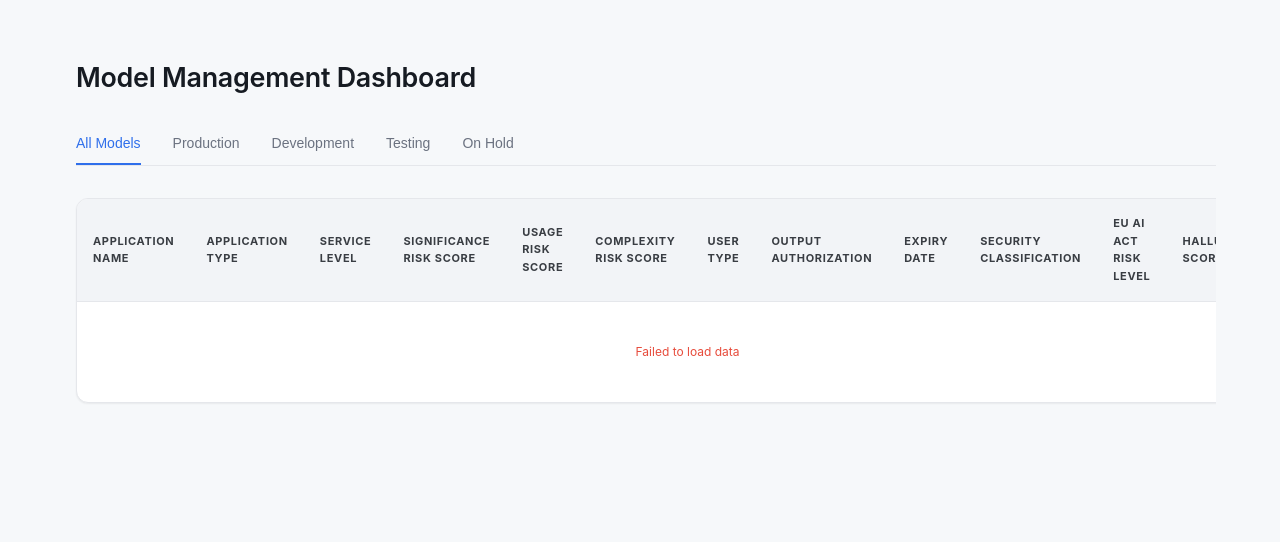
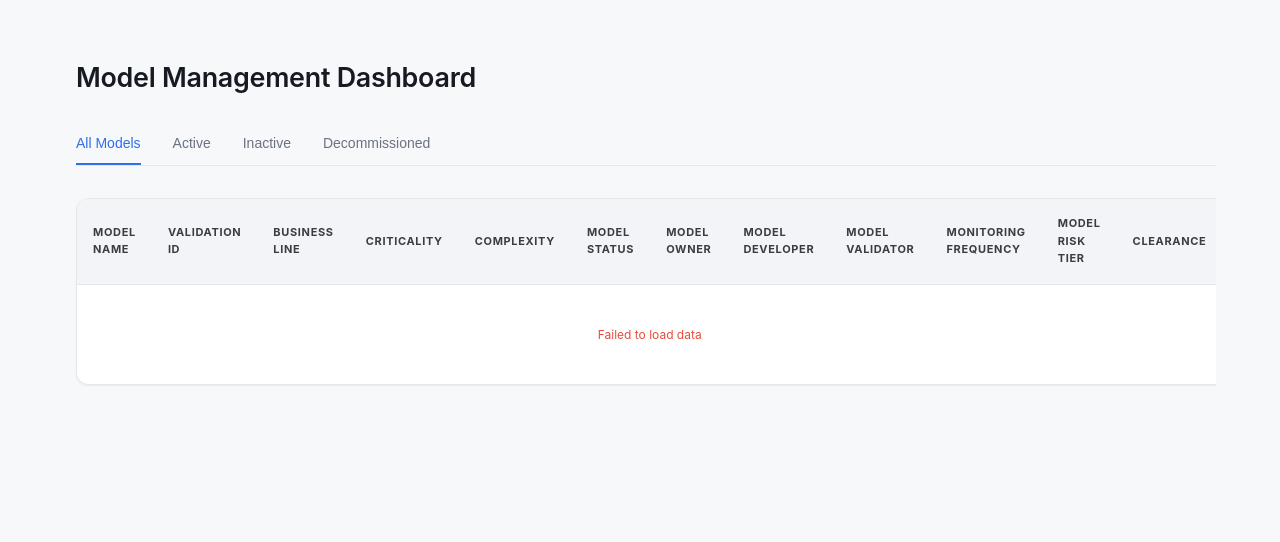
Before and after one commit to dominodatalab/fdl-gov-dash, a Flask app: page / in a window 1280 px wide. Shown: the top 542 px of the page. Run offline with Flask 3, Linux system fonts and the light colour scheme.

Commit message:
Refactor Q/A display styles and update model filtering logic in main.js and index.html

```diff
--- a/static/js/main.js
+++ b/static/js/main.js
@@ -8,6 +8,10 @@ console.log('using proxy base', DOMINO_API_BASE);
 console.log('proxying to', ORIGINAL_API_BASE);
 const API_KEY = window.DOMINO?.API_KEY || null;
 
+// HARDCODED POLICY ID - Change this to filter by specific policy
+const HARDCODED_POLICY_ID = '10177420-1d88-41f6-a029-60d47f3cd397';
+const HARDCODED_Bundle_ID = '22b345af-651d-4258-ba49-2926829d8908';
+
 // Global state - single source of truth
 let appState = {
     bundles: null,
@@ -15,7 +19,8 @@ let appState = {
     evidence: {},
     models: {},
     tableData: [],
-    securityScans: {} // Store security scan results by experiment ID
+    securityScans: {}, // Store security scan results by experiment ID
+    qaData: {} // Store Q/A dictionaries by bundle ID
 };
 
 // Helper function to make proxy API calls
@@ -189,63 +194,61 @@ async function fetchAllData() {
         if (!bundlesResponse.ok) throw new Error(`Bundles API: ${bundlesResponse.status}`);
         const bundlesData = await bundlesResponse.json();
 
-        // Filter bundles with policies
+        // Filter bundles by HARDCODED_POLICY_ID
         const filteredBundles = bundlesData.data?.filter(bundle =>
             bundle.state !== 'Archived' &&
-            bundle.policies?.some(policy => policy.policyName?.toLowerCase().includes(''))
+            bundle.policies?.some(policy => policy.policyId === HARDCODED_POLICY_ID)
         ) || [];
+
+        console.log(`Filtering by policyId: ${HARDCODED_POLICY_ID}`);
+        console.log(`Found ${filteredBundles.length} bundles matching policy ${HARDCODED_POLICY_ID}`);
 
         appState.bundles = filteredBundles;
 
-        // 2. Collect all policy IDs
-        const policyIds = new Set();
-        filteredBundles.forEach(bundle => {
-            bundle.policies?.forEach(policy => {
-                if (policy.policyId) policyIds.add(policy.policyId);
-            });
-        });
+        // 2. Use compute-policy endpoint to fetch policy, drafts, and results in one call
+        const evidencePromises = filteredBundles.map(async bundle => {
+            try {
+                // Call compute-policy endpoint with bundleId and policyId
+                const computeResponse = await proxyFetch('api/governance/v1/rpc/compute-policy', {
+                    method: 'POST',
+                    headers: {
+                        'Content-Type': 'application/json'
+                    },
+                    body: JSON.stringify({
+                        bundleId: bundle.id,
+                        policyId: HARDCODED_POLICY_ID
+                    })
+                });
 
-        // 3. Fetch all policies in parallel via proxy
-        const policyPromises = Array.from(policyIds).map(async policyId => {
-            try {
-                const response = await proxyFetch(`api/governance/v1/policies/${policyId}`);
-                if (response.ok) {
-                    appState.policies[policyId] = await response.json();
+                if (!computeResponse.ok) {
+                    throw new Error(`compute-policy failed: ${computeResponse.status}`);
                 }
+
+                const data = await computeResponse.json();
+
+                // Store the policy (includes full evidence definitions)
+                if (data.policy) {
+                    appState.policies[data.policy.id] = data.policy;
+                }
+
+                // Only use results (published evidence), ignore drafts
+                const results = (data.results || []).map(result => ({
+                    ...result,
+                    source: 'result'
+                }));
+                appState.evidence[bundle.id] = results;
+
+                console.log(`Bundle ${bundle.id} (${bundle.name}):`, {
+                    resultsCount: results.length
+                });
+
             } catch (err) {
-                console.error(`Policy ${policyId} failed:`, err);
+                console.error(`compute-policy for bundle ${bundle.id} failed:`, err);
             }
         });
 
-        // 4. Fetch BOTH drafts and results in parallel
-        const evidencePromises = filteredBundles.map(async bundle => {
-            try {
-                // Fetch drafts - use bundleID (capital I, capital D)
-                const draftsResponse = await proxyFetch(`api/governance/v1/drafts/latest?bundleID=${bundle.id}`);
-                const drafts = draftsResponse.ok ? await draftsResponse.json() : null;
-
-                // Fetch results - use bundleID (capital I, capital D)
-                const resultsResponse = await proxyFetch(`api/governance/v1/results/latest?bundleID=${bundle.id}`);
-                const results = resultsResponse.ok ? await resultsResponse.json() : null;
-
-                // Merge drafts and results
-                // Results take precedence (they're published), drafts are fallback
-                const merged = mergeEvidenceData(drafts, results);
-                appState.evidence[bundle.id] = merged;
-
-                console.log(`Bundle ${bundle.id}:`, {
-                    draftsCount: drafts?.length || 0,
-                    resultsCount: results?.length || 0,
-                    mergedCount: merged?.length || 0
-                });
-
-            } catch (err) {
-                console.error(`Evidence ${bundle.id} failed:`, err);
-            }
-        });
-
-        // Wait for all API calls
-        await Promise.all([...policyPromises, ...evidencePromises]);
+        // Wait for all compute-policy calls
+        await Promise.all(evidencePromises);
 
         console.log('All data fetched:', appState);
         return true;
@@ -256,55 +259,80 @@ async function fetchAllData() {
     }
 }
 
-// Helper function to merge drafts and results
-function mergeEvidenceData(drafts, results) {
-    // Create a map for quick lookup
-    const evidenceMap = new Map();
+// Helper function to extract Q/A dictionary from bundle evidence
+function extractQADictionary(bundleId, bundleEvidence, bundlePolicies) {
+    const qaDict = {};
 
-    // Add drafts first
-    if (Array.isArray(drafts)) {
-        drafts.forEach(draft => {
-            // Use evidenceId as the key
-            evidenceMap.set(draft.evidenceId, {
-                ...draft,
-                source: 'draft'
-            });
-        });
+    if (!Array.isArray(bundleEvidence)) {
+        return qaDict;
     }
 
-    // Override/add results (results are published, so they take precedence)
-    if (Array.isArray(results)) {
-        results.forEach(result => {
-            // Results use 'artifactId' instead of 'evidenceId' sometimes
-            const key = result.evidenceId || result.artifactId;
+    // For each evidence item, extract the question and answer
+    bundleEvidence.forEach(evidence => {
+        // Get the external ID which is often the question identifier
+        const externalId = getEvidenceExternalId(evidence, bundlePolicies);
 
-            // If we already have a draft for this evidence, check timestamps
-            const existing = evidenceMap.get(key);
-            if (existing) {
-                // Results are newer/published, so they win
-                evidenceMap.set(key, {
-                    ...result,
-                    source: 'result',
-                    // Keep draft data if result is missing some fields
-                    artifactContent: result.artifactContent || existing.artifactContent
-                });
+        // Get the question from policy definitions
+        let question = externalId || evidence.evidenceId || 'Unknown';
+
+        // Try to find the actual question text from the policy
+        for (const policy of bundlePolicies || []) {
+            const fullPolicy = appState.policies[policy.policyId];
+            if (!fullPolicy?.stages) continue;
+
+            for (const stage of fullPolicy.stages) {
+                const evidenceDef = stage.evidenceSet?.find(def => def.id === evidence.evidenceId);
+                if (evidenceDef) {
+                    question = evidenceDef.name || evidenceDef.externalId || question;
+                    break;
+                }
+            }
+        }
+
+        // Extract the answer from artifactContent
+        let answer = evidence.artifactContent;
+
+        // Format the answer based on type
+        if (answer === null || answer === undefined) {
+            answer = 'N/A';
+        } else if (typeof answer === 'object') {
+            // Handle complex objects
+            if (answer.label) {
+                answer = answer.label;
+            } else if (Array.isArray(answer)) {
+                answer = answer.join(', ');
             } else {
-                // New result not in drafts
-                evidenceMap.set(key, {
-                    ...result,
-                    source: 'result'
-                });
+                answer = JSON.stringify(answer);
             }
-        });
-    }
+        } else {
+            answer = String(answer);
+        }
 
-    // Convert back to array
-    return Array.from(evidenceMap.values());
+        // Convert newlines to <br> tags with bullet points for multi-line content
+        if (answer.includes('\n')) {
+            answer = answer.split('\n')
+                .map(line => line.trim())
+                .filter(line => line.length > 0)
+                .map(line => `• ${line}`)
+                .join('<br>');
+        }
+
+        qaDict[question] = {
+            question: question,
+            answer: answer,
+            evidenceId: evidence.evidenceId,
+            externalId: externalId,
+            source: evidence.source
+        };
+    });
+
+    return qaDict;
 }
 
 // Update the processData function to handle the merged evidence
 async function processData() {
     appState.tableData = [];
+    appState.qaData = {};
     console.log('Processing bundles...');
 
     for (const bundle of appState.bundles) {
@@ -322,10 +350,12 @@ async function processData() {
             });
         }
 
-        // Log to see what data source we're using
-        console.log(`Bundle ${bundle.name} evidence sources:`,
-            bundleEvidence.map(e => e.source).filter((v, i, a) => a.indexOf(v) === i)
-        );
+        // Extract Q/A dictionary for this bundle
+        const qaDict = extractQADictionary(bundle.id, bundleEvidence, bundle.policies);
+        appState.qaData[bundle.id] = qaDict;
+
+        // Log evidence count
+        console.log(`Bundle ${bundle.name}: ${bundleEvidence.length} evidence items (results only)`);
         // Collect model info from attachments
         for (const attachment of bundle.attachments || []) {
             if (attachment.type === 'ModelVersion' && attachment.identifier) {
@@ -335,25 +365,36 @@ async function processData() {
                 });
             }
         }
-        const modelHallucinationKey = Object.keys(bundleEvidenceMap).find(k => k.includes("Model-Upload-and-Hallucination"));
-        const modelHallucination = extractModelHallucination(bundleEvidenceMap[modelHallucinationKey]?.artifactContent);
+        // Extract metadata from evidence using correct external IDs from your policy
+        const metadata = {
+            // Core model information
+            modelId: bundleEvidenceMap['model-id']?.artifactContent || null,
+            modelName: bundleEvidenceMap['model-name']?.artifactContent || null,
+            modelDescription: bundleEvidenceMap['model-description']?.artifactContent || null,
+            modelPurpose: bundleEvidenceMap['model-purpose']?.artifactContent || null,
+            modelStatus: bundleEvidenceMap['model-status']?.artifactContent || null,
 
-        // Extract metadata from evidence (same as before)
-        const metadata = {
-            applicationId: bundleEvidenceMap['system-id']?.artifactContent || null,
-            systemName: bundleEvidenceMap['system-name']?.artifactContent || null,
-            modelName: bundleEvidenceMap['system-name']?.artifactContent || null,
-            applicationType: bundleEvidenceMap['application-type']?.artifactContent || null,
-            serviceLevel: bundleEvidenceMap['service-level']?.artifactContent || null,
-            significanceRisk: bundleEvidenceMap['significance']?.artifactContent?.label || null,
-            usageRisk: bundleEvidenceMap['usage']?.artifactContent?.label || null,
-            complexityRisk: bundleEvidenceMap['complexity']?.artifactContent?.label || null,
-            userType: bundleEvidenceMap['user-type']?.artifactContent || null,
-            outputAuthorization: bundleEvidenceMap['output-authorization']?.artifactContent || null,
-            expiryDate: bundleEvidenceMap['expiry-date']?.artifactContent || null,
-            securityClassification: bundleEvidenceMap['Security-Classification-wa39']?.artifactContent || null,
-            euAIActRisk: bundleEvidenceMap['eu-ai-act-risk-level']?.artifactContent || null,
-            modelHealth: modelHallucination || null,
+            // Business context
+            businessLine: bundleEvidenceMap['business-line']?.artifactContent || null,
+            businessUser: bundleEvidenceMap['business-user']?.artifactContent || null,
+
+            // People
+            modelOwner: bundleEvidenceMap['model-owner']?.artifactContent || null,
+            modelDeveloper: bundleEvidenceMap['model-developer']?.artifactContent || null,
+            modelValidator: bundleEvidenceMap['model-validator']?.artifactContent || null,
+
+            // Risk assessment
+            criticality: bundleEvidenceMap['criticality']?.artifactContent || null,
+            complexity: bundleEvidenceMap['complexity']?.artifactContent || null,
+            modelRiskTier: bundleEvidenceMap['model-risk-tier']?.artifactContent || null,
+            clearance: bundleEvidenceMap['clearance']?.artifactContent || null,
+
+            // Monitoring
+            monitoringFrequency: bundleEvidenceMap['monitoring-frequency']?.artifactContent || null,
+
+            // Validation artifacts
+            validationId: bundleEvidenceMap['validation-id']?.artifactContent || null,
+            eventType: bundleEvidenceMap['event-type']?.artifactContent || null,
         };
 
         // Collect QA and approval data
@@ -393,6 +434,9 @@ async function processData() {
             stages: bundle.stages || []
         };
 
+        // Add Q/A data to row
+        bundleRowData.qaDict = qaDict;
+
         if (
           bundleRowData.modelName &&
           typeof bundleRowData.modelName === 'string' &&
@@ -403,6 +447,46 @@ async function processData() {
         }
         console.log('Bundle Row Data:', bundleRowData);
     }
+
+    // Sort tableData by modelId (M001, M002, etc.)
+    appState.tableData.sort((a, b) => {
+        const idA = a.modelId || '';
+        const idB = b.modelId || '';
+
+        // Extract numeric part from model IDs (e.g., "M001" -> 1)
+        const numA = parseInt(idA.replace(/\D/g, '')) || 0;
+        const numB = parseInt(idB.replace(/\D/g, '')) || 0;
+
+        // Sort by numeric part
+        if (numA !== numB) {
+            return numA - numB;
+        }
+
+        // Fallback to string comparison if numeric parts are equal
+        return idA.localeCompare(idB);
+    });
+
+    console.log('Table data sorted by modelId');
+
+    // IMPORTANT: Console log the Q/A dictionaries for inspection
+    console.log('=== Q/A DICTIONARIES FOR ALL BUNDLES ===');
+    console.log('Total bundles with Q/A data:', Object.keys(appState.qaData).length);
+
+    for (const [bundleId, qaDict] of Object.entries(appState.qaData)) {
+        const bundle = appState.bundles.find(b => b.id === bundleId);
+        console.log(`\n--- Bundle: ${bundle?.name || bundleId} ---`);
+        console.log('Q/A Dictionary:', qaDict);
+
+        // Also log in a more readable format
+        console.log('Questions and Answers:');
+        for (const [key, value] of Object.entries(qaDict)) {
+            console.log(`  Q: ${value.question}`);
+            console.log(`  A: ${value.answer}`);
+            console.log(`  External ID: ${value.externalId}`);
+            console.log('  ---');
+        }
+    }
+    console.log('=== END Q/A DICTIONARIES ===\n');
 
     console.log('All bundles processed:', {
         totalBundles: appState.tableData.length,
@@ -485,27 +569,39 @@ function renderTable() {
         return;
     }
 
-    tbody.innerHTML = appState.tableData.map((model, index) => `
+    tbody.innerHTML = appState.tableData.map((model, index) => {
+        // Helper to convert newlines to <br> tags with bullet points for multi-line content
+        const nl2br = (str) => {
+            if (!str) return 'N/A';
+            const strVal = String(str);
+            // If there are newlines, add bullet points
+            if (strVal.includes('\n')) {
+                return strVal.split('\n')
+                    .map(line => line.trim())
+                    .filter(line => line.length > 0)
+                    .map(line => `• ${line}`)
+                    .join('<br>');
+            }
+            return strVal;
+        };
+
+        return `
         <tr>
             <td>
-                <div class="model-name">${model.modelName}</div>
-                <div class="model-type">ID: ${model.applicationId}</div>
+                <div class="model-name">${model.modelName || 'N/A'}</div>
+                <div class="model-type">${model.modelId || 'N/A'}</div>
             </td>
-            <td><span class="user-name">${model.applicationType}</span></td>
-            <td><span class="status-badge status-${model.serviceLevel?.toLowerCase().replace(/\s+/g, '-')}">${model.serviceLevel}</span></td>
-            <td><span class="risk-level" data-risk="${model.significanceRisk}">${model.significanceRisk}</span></td>
-            <td><span class="risk-level" data-risk="${model.usageRisk}">${model.usageRisk}</span></td>
-            <td><span class="risk-level" data-risk="${model.complexityRisk}">${model.complexityRisk}</span></td>
-            <td><span class="user-name">${model.userType}</span></td>
-            <td>
-              ${Array.isArray(model.outputAuthorization)
-                  ? model.outputAuthorization.map(item => `<span class="pill">${item}</span>`).join('')
-                  : `<span class="user-name">${model.outputAuthorization}</span>`}
-            </td>
-            <td><span class="user-name">${model.expiryDate}</span></td>
-            <td><span class="user-name">${model.securityClassification}</span></td>
-            <td><span class="user-name">${model.euAIActRisk}</span></td>
-            <td><span class="user-name">${model.modelHealth ?? '-'}</span></td>
+            <td><span class="user-name">${model.validationId || 'N/A'}</span></td>
+            <td><span class="user-name">${nl2br(model.businessLine)}</span></td>
+            <td><span class="status-badge status-${model.criticality?.toLowerCase().replace(/\s+/g, '-')}">${model.criticality || 'N/A'}</span></td>
+            <td><span class="status-badge status-${model.complexity?.toLowerCase().replace(/\s+/g, '-')}">${model.complexity || 'N/A'}</span></td>
+            <td><span class="user-name">${model.modelStatus || 'N/A'}</span></td>
+            <td><span class="user-name">${nl2br(model.modelOwner)}</span></td>
+            <td><span class="user-name">${nl2br(model.modelDeveloper)}</span></td>
+            <td><span class="user-name">${nl2br(model.modelValidator)}</span></td>
+            <td><span class="user-name">${model.monitoringFrequency || 'N/A'}</span></td>
+            <td><span class="risk-level" data-risk="${model.modelRiskTier}">${model.modelRiskTier || 'N/A'}</span></td>
+            <td><span class="risk-level" data-risk="${model.clearance}">${model.clearance || 'N/A'}</span></td>
             <td>
                 <button class="action-btn" onclick="toggleDetails(this, ${index})">
                     <span>Details</span>
@@ -539,6 +635,26 @@ function renderTable() {
                             ` : ''}
                         </div>
                     </div>
+                    ${model.qaDict && Object.keys(model.qaDict).length > 0 ? `
+                        <div class="detail-section">
+                            <h3>Evidence Questions & Answers</h3>
+                            <div class="qa-container">
+                                ${Object.values(model.qaDict).map(qa => `
+                                    <div class="qa-item">
+                                        <div class="qa-question">
+                                            <strong>Q:</strong> ${qa.question}
+                                        </div>
+                                        <div class="qa-answer">
+                                            <strong>A:</strong> ${qa.answer}
+                                        </div>
+                                        <div class="qa-meta">
+                                            <small>Source: ${qa.source} ${qa.externalId ? `| ID: ${qa.externalId}` : ''}</small>
+                                        </div>
+                                    </div>
+                                `).join('')}
+                            </div>
+                        </div>
+                    ` : '<div class="detail-section"><p>No Q/A data available</p></div>'}
                         <div class="actions-row">
                             <button class="btn btn-primary" disabled>View Live Model Monitoring (disabled) </button>
                             <button class="btn btn-secondary" disabled>View Governing Bundles (disabled) </button>
@@ -547,7 +663,8 @@ function renderTable() {
                 </div>
             </td>
         </tr>
-    `).join('');
+        `;
+    }).join('');
 }
 
 function showLoading() {
@@ -601,7 +718,8 @@ function filterByStatus(status) {
         if (status === 'all') {
             row.style.display = '';
         } else {
-            const statusCell = row.querySelector('.status-badge');
+            // Model Status is in the 6th column (index 5)
+            const statusCell = row.querySelectorAll('td')[5];
             const matches = statusCell?.textContent.toLowerCase().includes(status.toLowerCase());
             row.style.display = matches ? '' : 'none';
         }
--- a/templates/index.html
+++ b/templates/index.html
@@ -21,10 +21,9 @@
             <!-- Navigation tabs -->
             <nav class="nav-tabs">
                 <button class="tab active" data-filter="all">All Models</button>
-                <button class="tab" data-filter="production">Production</button>
-                <button class="tab" data-filter="development">Development</button>
-                <button class="tab" data-filter="testing">Testing</button>
-                <button class="tab" data-filter="on hold">On Hold</button>
+                <button class="tab" data-filter="active">Active</button>
+                <button class="tab" data-filter="inactive">Inactive</button>
+                <button class="tab" data-filter="decommissioned">Decommissioned</button>
             </nav>
 
 
@@ -33,18 +32,18 @@
                 <table>
                     <thead>
                         <tr>
-                                <th>Application Name</th>
-                                <th>Application Type</th>
-                                <th>Service Level</th>
-                                <th>Significance Risk Score</th>
-                                <th>Usage Risk Score</th>
-                                <th>Complexity Risk Score</th>
-                                <th>User Type</th>
-                                <th>Output Authorization</th>
-                                <th>Expiry Date</th>
-                                <th>Security Classification</th>
-                                <th>EU AI Act Risk Level</th>
-                                <th>Hallucination Score</th>
+                                <th>Model Name</th>
+                                <th>Validation ID</th>
+                                <th>Business Line</th>
+                                <th>Criticality</th>
+                                <th>Complexity</th>
+                                <th>Model Status</th>
+                                <th>Model Owner</th>
+                                <th>Model Developer</th>
+                                <th>Model Validator</th>
+                                <th>Monitoring Frequency</th>
+                                <th>Model Risk Tier</th>
+                                <th>Clearance</th>
                                 <th></th>
                         </tr>
                     </thead>
```
Also changed, not shown: static/css/style.css (+109 -11 lines).
